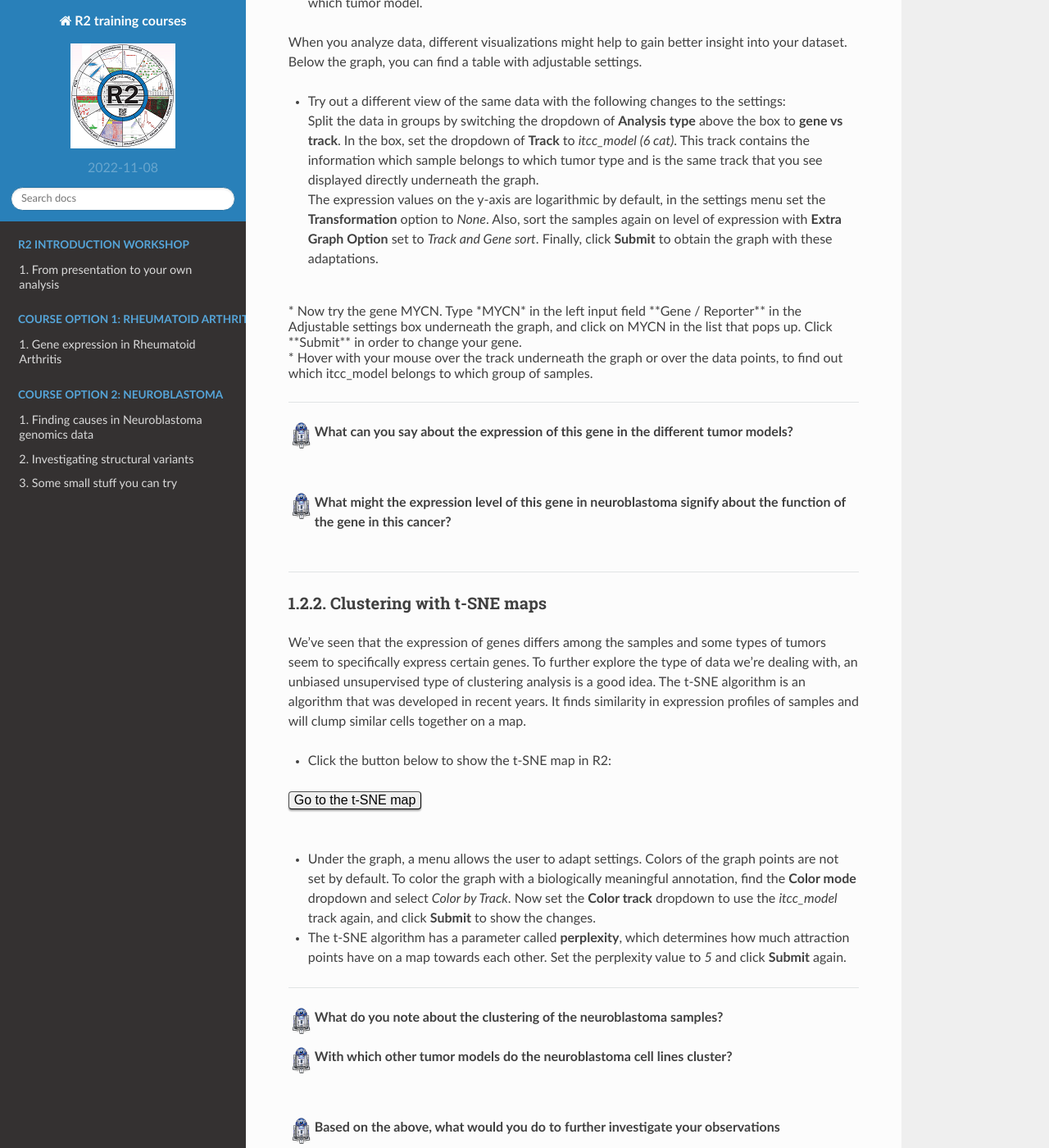
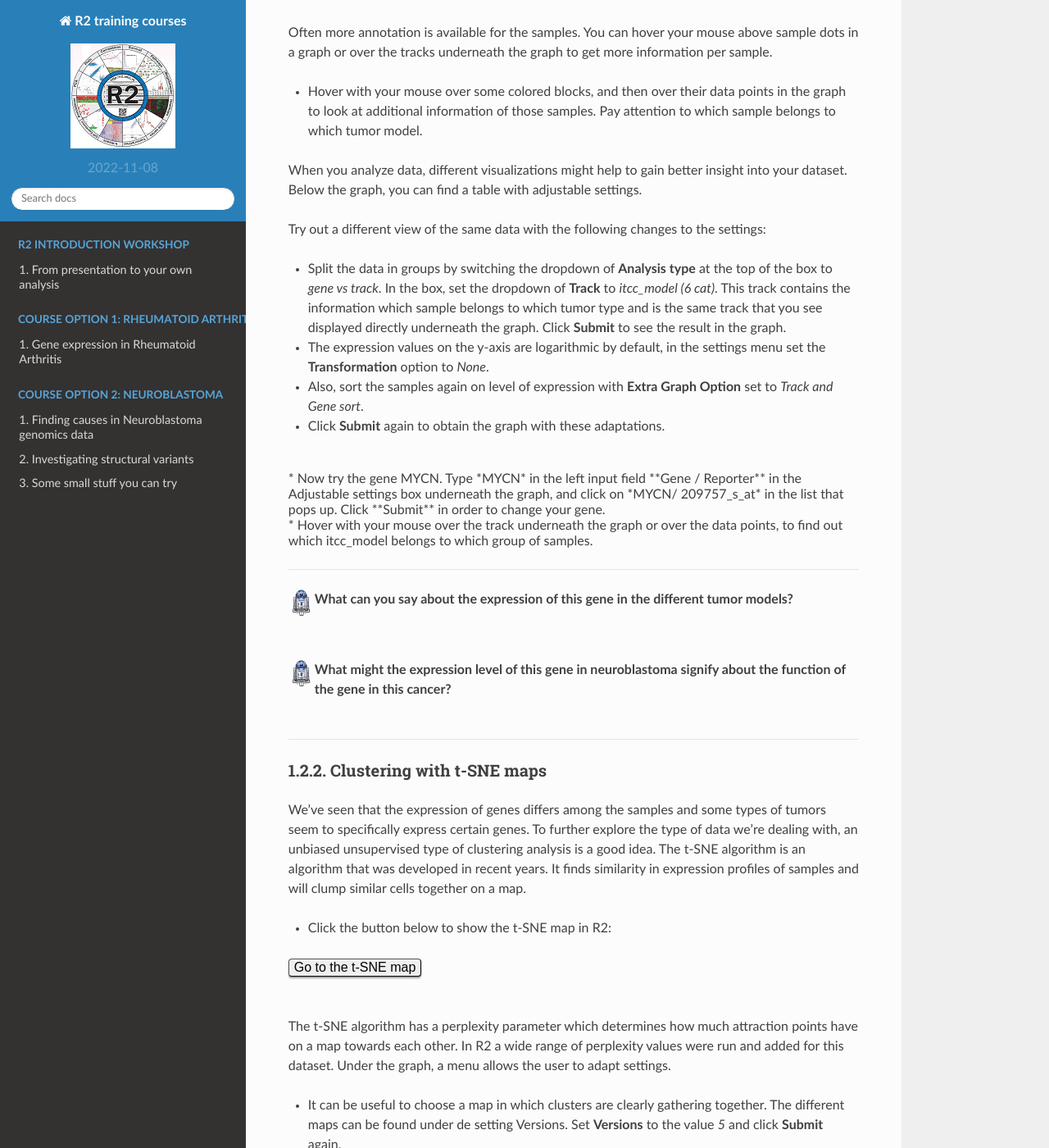
Before and after one commit to antronerds/r2-training-courses, a Sphinx documentation site: the page built from docs/Investigating_Tumor_Heterogeneity_student_version.md, in a window 1280 px wide and 1400 px high, scrolled down 3546 px. Shown: the whole window at 82% size. Built offline with Sphinx 7.4.7 and the Read the Docs theme 2.0.0, drawn with Linux system fonts in a browser that asks for light colours; pages that are not in the unit, such as notebooks, are missing from menus; some of the changed text lies outside the part shown.

Commit message:
studenr course begin stuk form

```diff
--- a/docs/Investigating_Tumor_Heterogeneity_student_version.md
+++ b/docs/Investigating_Tumor_Heterogeneity_student_version.md
@@ -55,18 +55,12 @@
 <br>
 
 
-* Open a Chrome browser and go to the R2 platform address: <a href="http://r2.amc.nl" target="_blank">http://r2.amc.nl</a>
-
-<form name="itcc_86_cell_lines" action="https://hgserver1.amc.nl/cgi-bin/r2/main.cgi" enctype="multipart/form-data" target="R2" method="post">
-  <input type="hidden" name="option" value="main">
-  <input type="hidden" name="table" value="ps_avgpres_itcccellline86_u133p2">
-  <button type="submit" class="course r2submit" >Go to R2</button>
-</form>
-<br>
-<br>
+* Open a Chrome browser and go to the R2 platform address: <a href="http://r2.amc.nl" target="_blank">http://r2.amc.nl</a> and choose the button **Use R2 without an account** under the sign in fields.
 
 You're now on the R2 main page. This web based molecular biology data analysis platform contains a wealth of data and methods to analyze the datasets. Step by step, researchers are guided through a web of options for data analysis. R2's main page shows this principle: step through each of the numbered boxes to develop your analysis of choice.<br><br>
-In this case we're first going to see if and how the mRNA expression of several genes changes through a single dataset. The proper dataset described above has been selected already. In this dataset 86 cell lines derived from 6 different childhood tumor types can be found (ewing sarcoma, medulloblastoma, neuroblastoma, osteosarcoma, acute lymphocytic leukemia and rhabdomyosarcoma).
+In this case we're first going to see if and how the mRNA expression of several genes changes through a single dataset. We use the dataset that is described above. In this dataset, 86 cell lines derived from 6 different childhood tumor types can be found (ewing sarcoma, medulloblastoma, neuroblastoma, osteosarcoma, acute lymphocytic leukemia and rhabdomyosarcoma).
+* In order to find the dataset in R2, click on the text of the currently selected dataset in box 2. A grid pops up in which you can find all the datasets of R2 that are available to you.
+* Each row is a dataset and each column contains the different searchable characteristics of a dataset. Under the header **Tissue/Tumor** type the keyword *Childhood Cancer* in the white textfield and see if the dataset with 86 samples shows up. Then click the **Select** button in front of the row to select this dataset.
 
 ---------
 
@@ -76,25 +70,27 @@
 ---------
 
   * In field 3, an analysis type can be chosen. We will start with the default analysis *View a Gene*, and thus you can simply click **Next** in field 4.
-  * On the next page, the *Gene / Reporter* field is required. What gene came to mind that might show different expression between some of these 6 tumor models? Type the name of the gene in the *Search by Gene* field. A dropdown list appears, that shows all the reporters that are found for the gene characters that you typed.
+  * On the next page, the **Gene / Reporter** field is required. What gene came to mind that might show different expression between some of these 6 tumor models? Type the name of the gene in the **Search by Gene** field. A dropdown list appears, that shows all the reporters that are found for the gene characters that you typed.
   * It can happen that multiple reporters are found for one gene. In that case, choose the top one of the list to select the reporter with the highest average expression. Select the reporter of your choice in the list with a mouse click.
   * Click **Submit**.
 
 
-A graph shows the expression of this gene's mRNA in the whole set of childhood tumor cell lines. Samples are along the x-axis, mRNA expression values of the gene in a sample are on the y-axis.<br>
+A graph shows the expression of this gene's mRNA in the whole set of childhood tumor cell lines. Samples are along the x-axis, mRNA expression values of the gene in a sample are on the y-axis.<br><br>
 In R2, samples can be annotated with e.g. clinical data or biological information. Each group of annotated data is called a *Track* in R2. These tracks can be used to filter, color or split data in all types of R2 analyses.<br>
-Sometimes you can see such tracks displayed underneath a graph. In this case, below the graph colored blocks correspond to the values that each sample has for the categorical track *itcc_model*.<br>
+Sometimes you can see such tracks displayed underneath a graph. In this case, below the graph colored blocks correspond to the values that each sample has for the categorical track *itcc_model*.<br><br>
 Often more annotation is available for the samples. You can hover your mouse above sample dots in a graph or over the tracks underneath the graph to get more information per sample.
 
   * Hover with your mouse over some colored blocks, and then over their data points in the graph to look at additional information of those samples. Pay attention to which sample belongs to which tumor model.
 
 When you analyze data, different visualizations might help to gain better insight into your dataset. Below the graph, you can find a table with adjustable settings.
 
-* Try out a different view of the same data with the following changes to the settings:<br>
-  Split the data in groups by switching the dropdown of **Analysis type** above the box to **gene vs track**. In the box, set the dropdown of **Track** to *itcc_model (6 cat)*. This track contains the information which sample belongs to which tumor type and is the same track that you see displayed directly underneath the graph.<br>
- The expression values on the y-axis are logarithmic by default, in the settings menu set the **Transformation** option to *None*. Also, sort the samples again on level of expression with **Extra Graph Option** set to *Track and Gene sort*. Finally, click **Submit** to obtain the graph with these adaptations.
+Try out a different view of the same data with the following changes to the settings:<br>
+* Split the data in groups by switching the dropdown of **Analysis type** at the top of the box to *gene vs track*. In the box, set the dropdown of **Track** to *itcc_model (6 cat)*. This track contains the information which sample belongs to which tumor type and is the same track that you see displayed directly underneath the graph. Click **Submit** to see the result in the graph.
+* The expression values on the y-axis are logarithmic by default, in the settings menu set the **Transformation** option to *None*.
+* Also, sort the samples again on level of expression with **Extra Graph Option** set to *Track and Gene sort*.
+* Click **Submit** again to obtain the graph with these adaptations.
 <br>
-* Now try the gene MYCN. Type *MYCN* in the left input field **Gene / Reporter** in the Adjustable settings box underneath the graph, and click on MYCN in the list that pops up. Click **Submit** in order to change your gene.<br>
+* Now try the gene MYCN. Type *MYCN* in the left input field **Gene / Reporter** in the Adjustable settings box underneath the graph, and click on *MYCN/ 209757_s_at* in the list that pops up. Click **Submit** in order to change your gene.<br>
 * Hover with your mouse over the track underneath the graph or over the data points, to find out which itcc_model belongs to which group of samples.
 
 ---------
@@ -116,13 +112,15 @@
 
 * Click the button below to show the t-SNE map in R2:
 
-<button class="course" onclick="window.open('https://hgserver1.amc.nl/cgi-bin/r2/main.cgi?option=tsne_plot&tsne_id=3b64db2654de88efccac21ddeae73a8f','_blank');" type="button">Go to the t-SNE map</button>
+<button class="course" onclick="window.open('https://hgserver1.amc.nl/cgi-bin/r2/main.cgi?option=map_scatter_plot&map_id=3b64db2654de88efccac21ddeae73a8f','_blank');" type="button">Go to the t-SNE map</button>
 <br>
 <br>
 
-* Under the graph, a menu allows the user to adapt settings. Colors of the graph points are not set by default. To color the graph with a biologically meaningful annotation, find the **Color mode** dropdown and select *Color by Track*. Now set the **Color track** dropdown to use the *itcc_model* track again, and click **Submit** to show the changes.
+The t-SNE algorithm has a perplexity parameter which determines how much attraction points have on a map towards each other. In R2 a wide range of perplexity values were run and added for this dataset. Under the graph, a menu allows the user to adapt settings.
+* It can be useful to choose a map in which clusters are clearly gathering together. The different maps can be found under de setting Versions. Set **Versions** to the value *5* and click **Submit** again.
+* Colors of the graph points are not set by default. To color the graph with a biologically meaningful annotation, find the **Color mode** dropdown and select *Color by Track*. Now set the **Color track** dropdown to use the *itcc_model* track again, and click **Submit** to show the changes.
 
-* The t-SNE algorithm has a parameter called **perplexity**, which determines how much attraction points have on a map towards each other. Set the perplexity value to *5* and click **Submit** again.
+
 
 ------
 
@@ -184,7 +182,7 @@
 
 For this analysis we will use one of the analysis tools of R2: Toplister. The Toplister can assess which genes show the most different expression values throughout a dataset. It does so by selecting the genes whose expression values have the largest standard deviation within a given set of samples. This gives an unbiased view of the differences in gene expression.
 
-* Go to R2 by clicking the button below. TThe correct dataset containing 6 recently patient derived cell lines (2 per patient) plus the 2 classical Neuroblastoma cell lines is already selected.
+* Go to R2 by clicking the button below. The correct dataset containing 6 recently patient derived cell lines (2 per patient) plus the 2 classical Neuroblastoma cell lines is already selected.
 <br>
 
 <form name="ps_avgpres_gse90803geo8_u133p2" action="https://hgserver1.amc.nl/cgi-bin/r2/main.cgi" enctype="multipart/form-data" target="R2" method="post">
@@ -199,7 +197,7 @@
 
 ---------
 
-  ![](_static/images/R2d2_logo.png)**Do you recognize any genes that explain the difference in phenotype?**
+  ![](_static/images/R2d2_logo.png)**Do you recognize any genes that could explain the difference in phenotype?**
 <br><br>
 
 ---------
```
